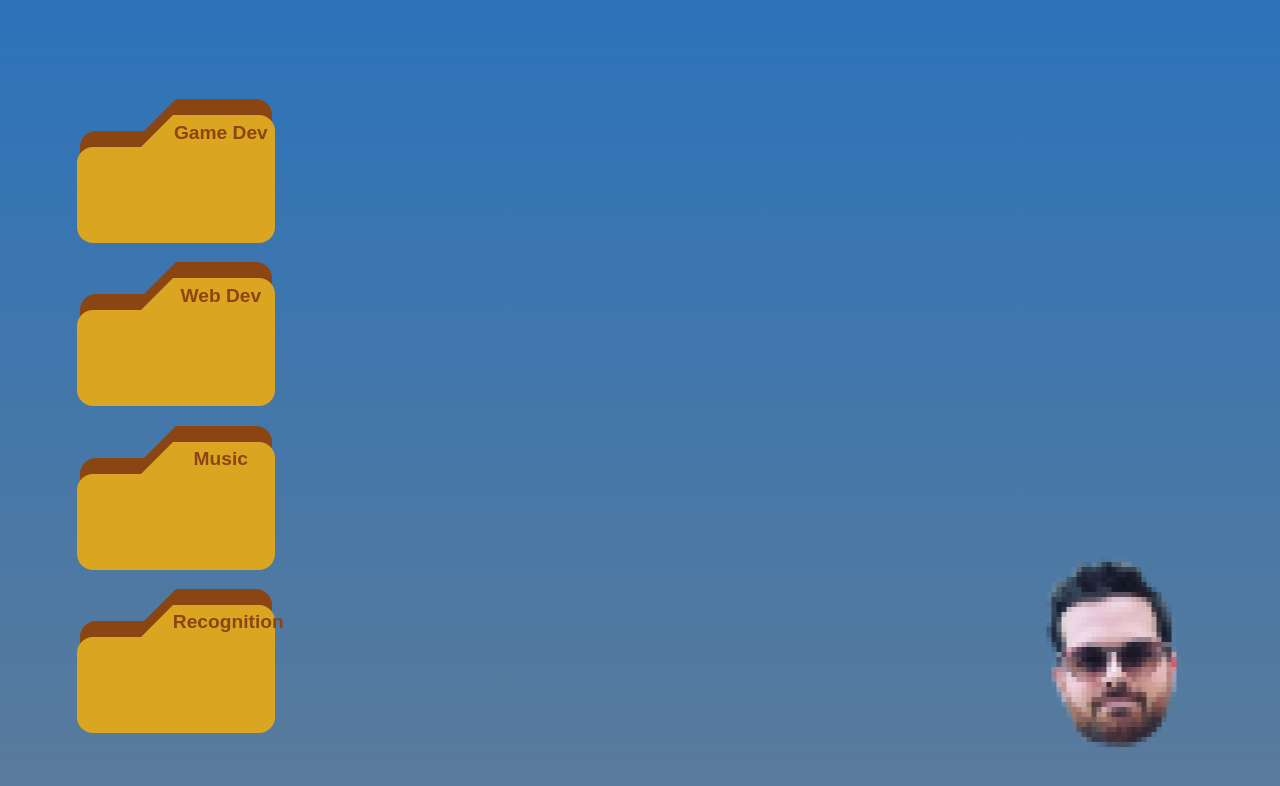
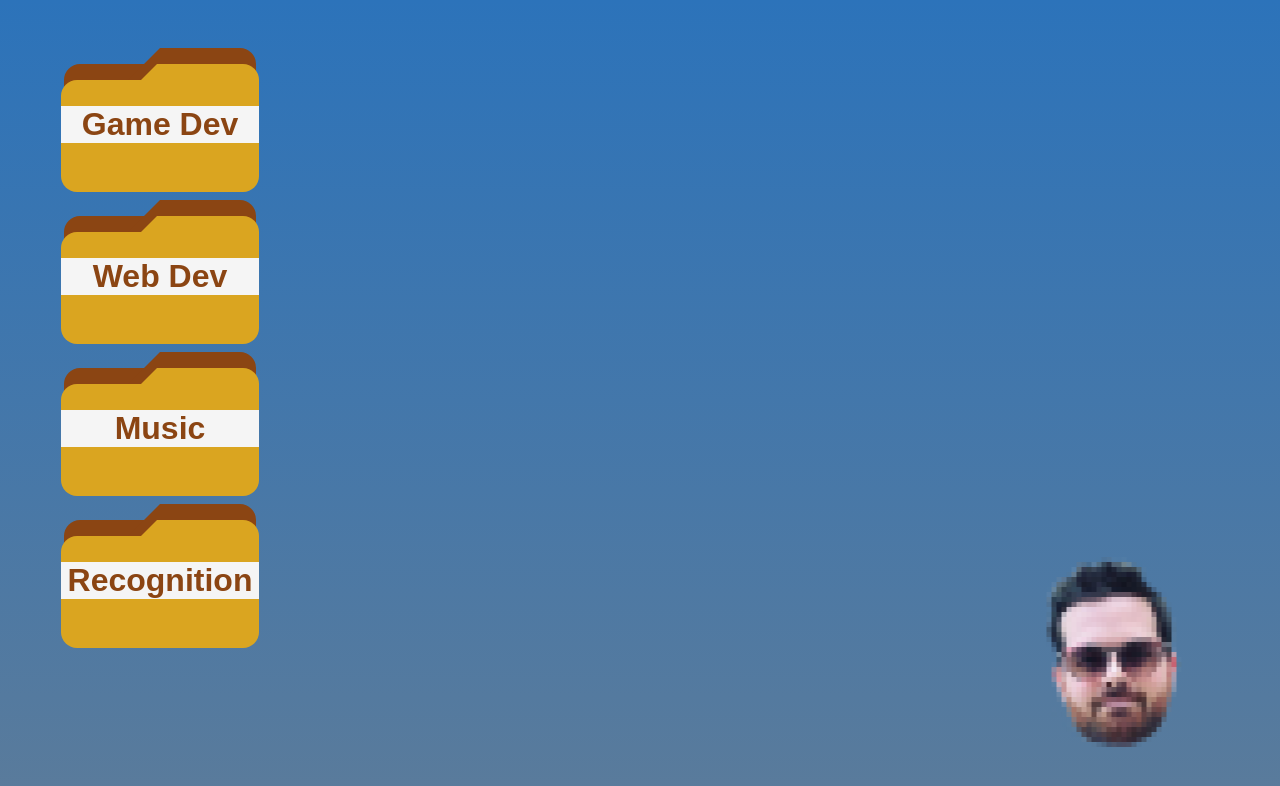
Before and after one commit to mccordgh/portfolio-os-react, a React (Create React App) app: page / in a window 1280 px wide. Shown: the top 786 px of the page. Built offline with nearby package versions, Linux system fonts and the light colour scheme.

Commit message:
Restyle folders to have smaller top tabs and labels

```diff
--- a/src/Desktop/DesktopView/DesktopAppGroup/DesktopAppGroup.css
+++ b/src/Desktop/DesktopView/DesktopAppGroup/DesktopAppGroup.css
@@ -6,16 +6,10 @@ div.desktopGroupTitle {
 }
 
 div.desktopGroupFolder {
-    color: saddlebrown;
-    display: block;
-    font-size: 1.2rem;
     height: 8rem;
-    left: 3rem;
     margin: 0;
     position: relative;
-    text-align: center;
-    top: 3rem;
-    width: 12rem;
+    width: 12.4rem;
 }
 
 /* div.desktopGroupFolder.expanded {
@@ -42,7 +36,7 @@ div.desktopGroupFolder_back {
     background-color: saddlebrown;
     border-radius: 1rem 0 0 1rem;
     display: inline-block;
-    height: calc(100% - 2rem);
+    height: calc(100% - 1rem);
     left: 0;
     position: absolute;
     top: 2rem;
@@ -56,7 +50,7 @@ div.desktopGroupFolder_back::before {
     height: 0;
     position: absolute;
     right: 0;
-    top: -2rem;
+    top: -1rem;
     width: 0;
 }
 
@@ -68,7 +62,7 @@ div.desktopGroupFolder_back::after {
     height: 8rem;
     left: 6rem;
     position: absolute;
-    top: -2rem;
+    top: -1rem;
     width: 6rem;
 }
 
@@ -84,7 +78,7 @@ div.desktopGroupFolder_front {
     background-color: goldenrod;
     border-radius: 1rem 0 0 1rem;
     display: inline-block;
-    height: calc(100% - 2rem);
+    height: calc(100% - 1rem);
     left: -0.2rem;
     position: absolute;
     top: 3rem;
@@ -98,7 +92,7 @@ div.desktopGroupFolder_front::before {
     height: 0;
     position: absolute;
     right: 0.2rem;
-    top: -2rem;
+    top: -1rem;
     width: 0;
 }
 
@@ -110,26 +104,26 @@ div.desktopGroupFolder_front::after {
     height: 8rem;
     left: 6rem;
     position: absolute;
-    top: -2rem;
+    top: -1rem;
     width: 6.4rem;
 }
 
 h1.desktopGroupTitle {
+    background-color: whitesmoke;
     color: saddlebrown;
     display: block;
-    font-size: 1.2rem;
-    left: 6rem;
+    font-size: 2rem;
+    left: 0;
     margin: 0;
     position: absolute;
     text-align: center;
-    top: -1.6rem;
-    width: 6rem;
+    top: 1.6rem;
+    width: 12.4rem;
     z-index: 2;
 }
 
 div.desktopAppGroupWrapper {
     height: 9rem;
-    margin-top: 1.2rem;
     transition: height 0.3s ease-out;
     width: 100%;
 }
--- a/src/Desktop/DesktopView/DesktopView.css
+++ b/src/Desktop/DesktopView/DesktopView.css
@@ -4,6 +4,6 @@ div.desktopContainer {
     flex-wrap: wrap;
     height: calc(100% - 8rem);
     position: relative;
-    padding: 2rem;
+    padding: 2rem 4rem;
     width: 100%;
 }
```
